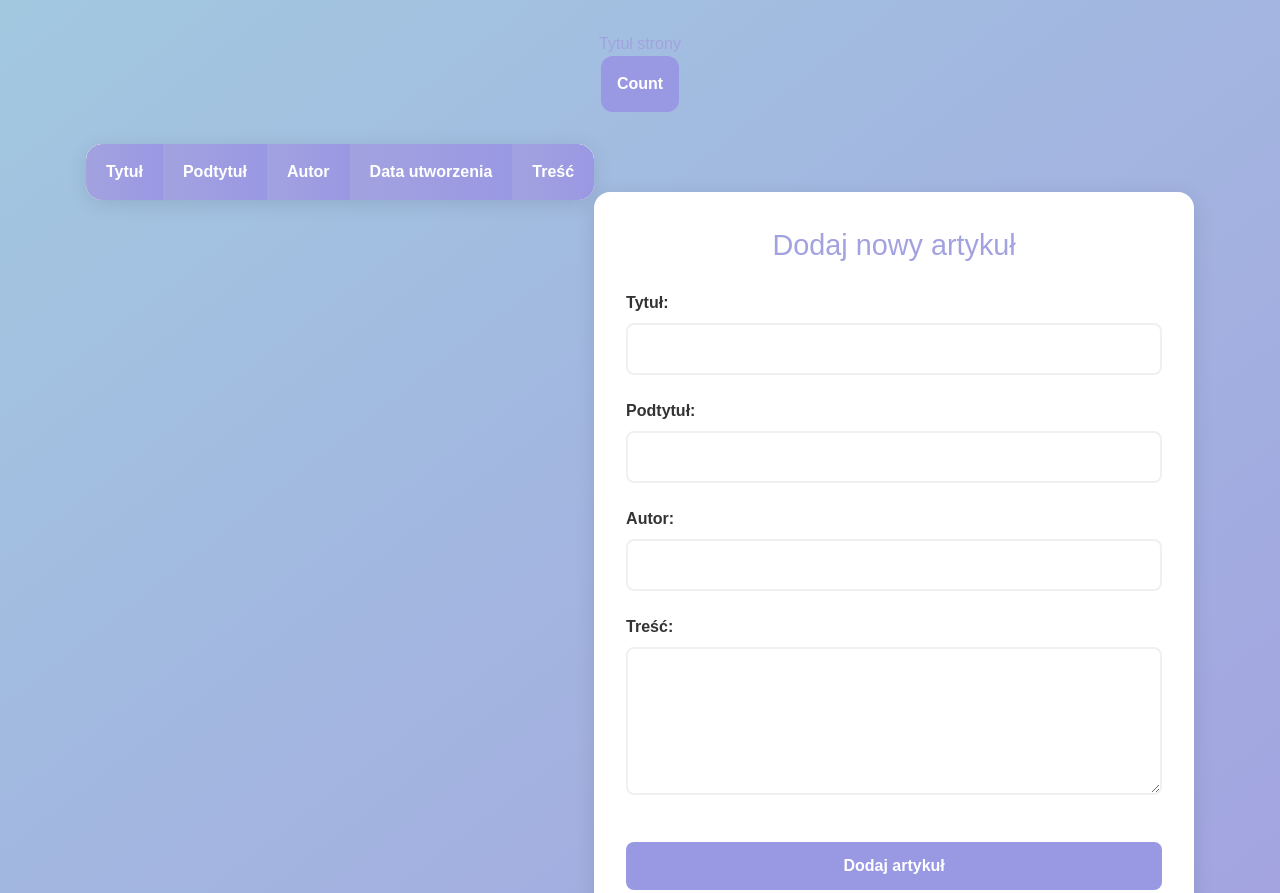
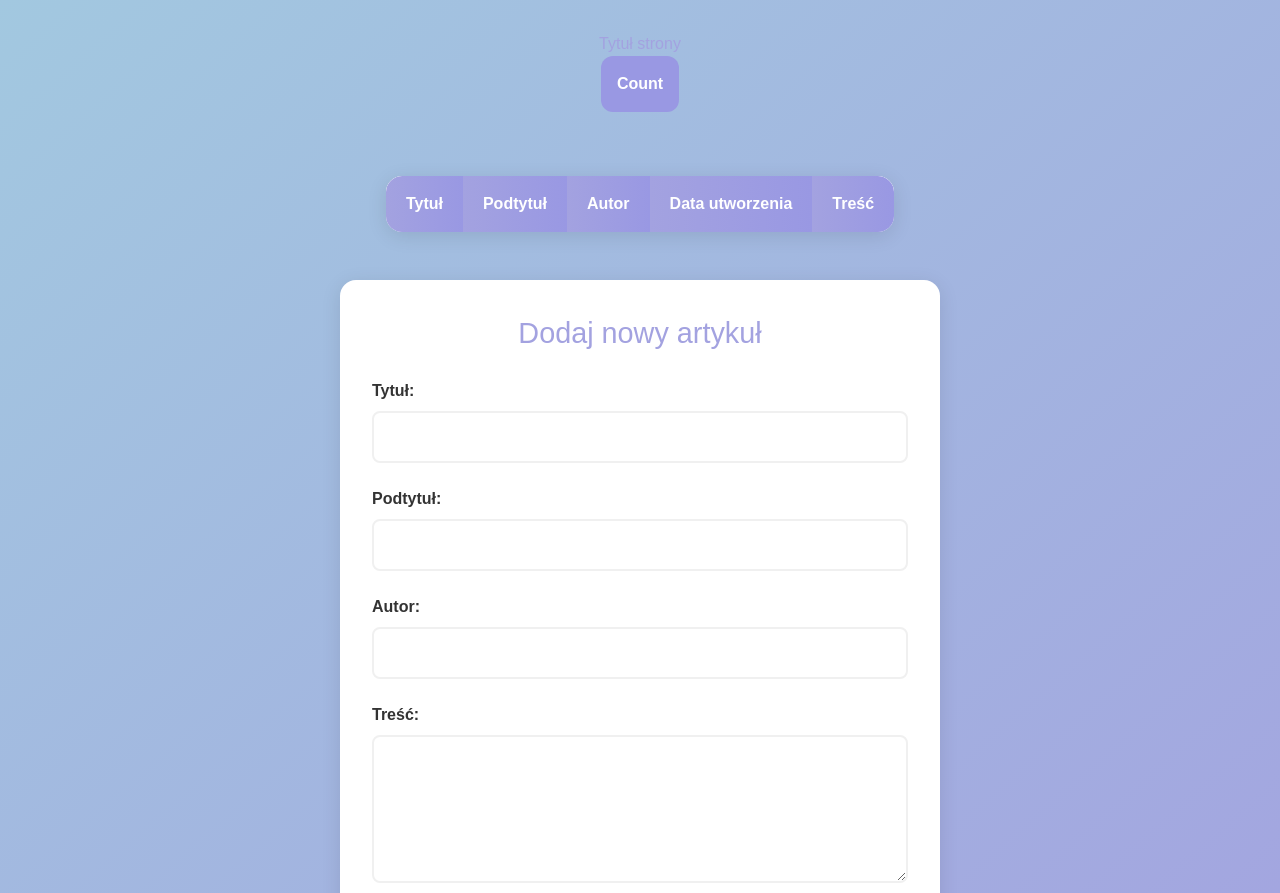
Before and after one commit to wkapinos/test-repo, a website built with Vite: page index.html in a window 1280 px wide. Shown: the top 893 px of the page. Built offline with nearby package versions, Linux system fonts and the light colour scheme; some packages are replaced by stand-ins of ours; no server answers; the database is empty.

Commit message:
zmiana css

```diff
--- a/src/style.css
+++ b/src/style.css
@@ -32,7 +32,9 @@ button:hover {
     width: 100%;
     max-width: 1200px;
     display: flex;
-    justify-content: center;
+    flex-direction: column;
+    align-items: center;
+    padding: 2rem;
 }
 
 .table {
@@ -81,7 +83,6 @@ button:hover {
 
 /* Formularz */
 .form-container {
-    position:relative;
     background: white;
     border-radius: 16px;
     padding: 2rem;
```
